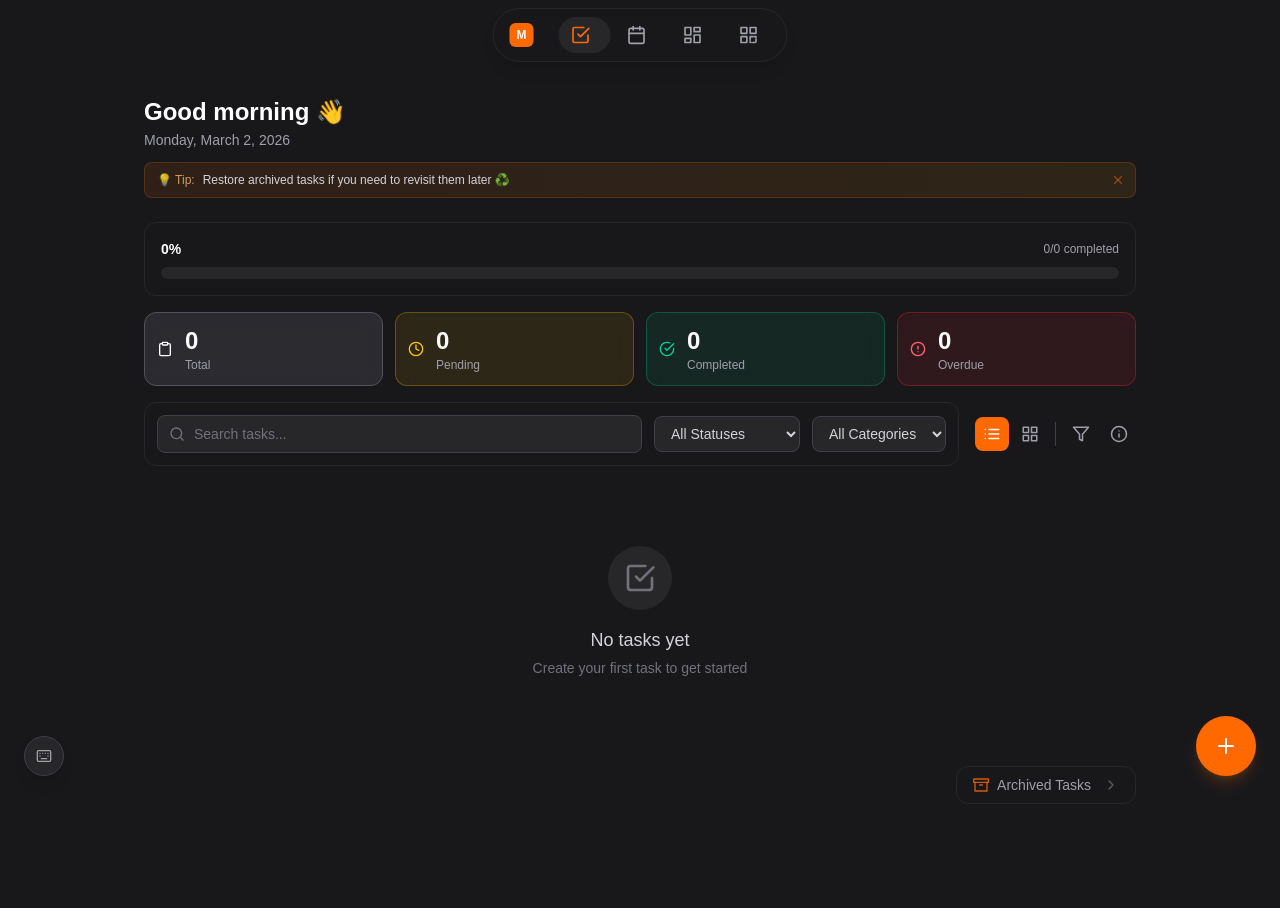
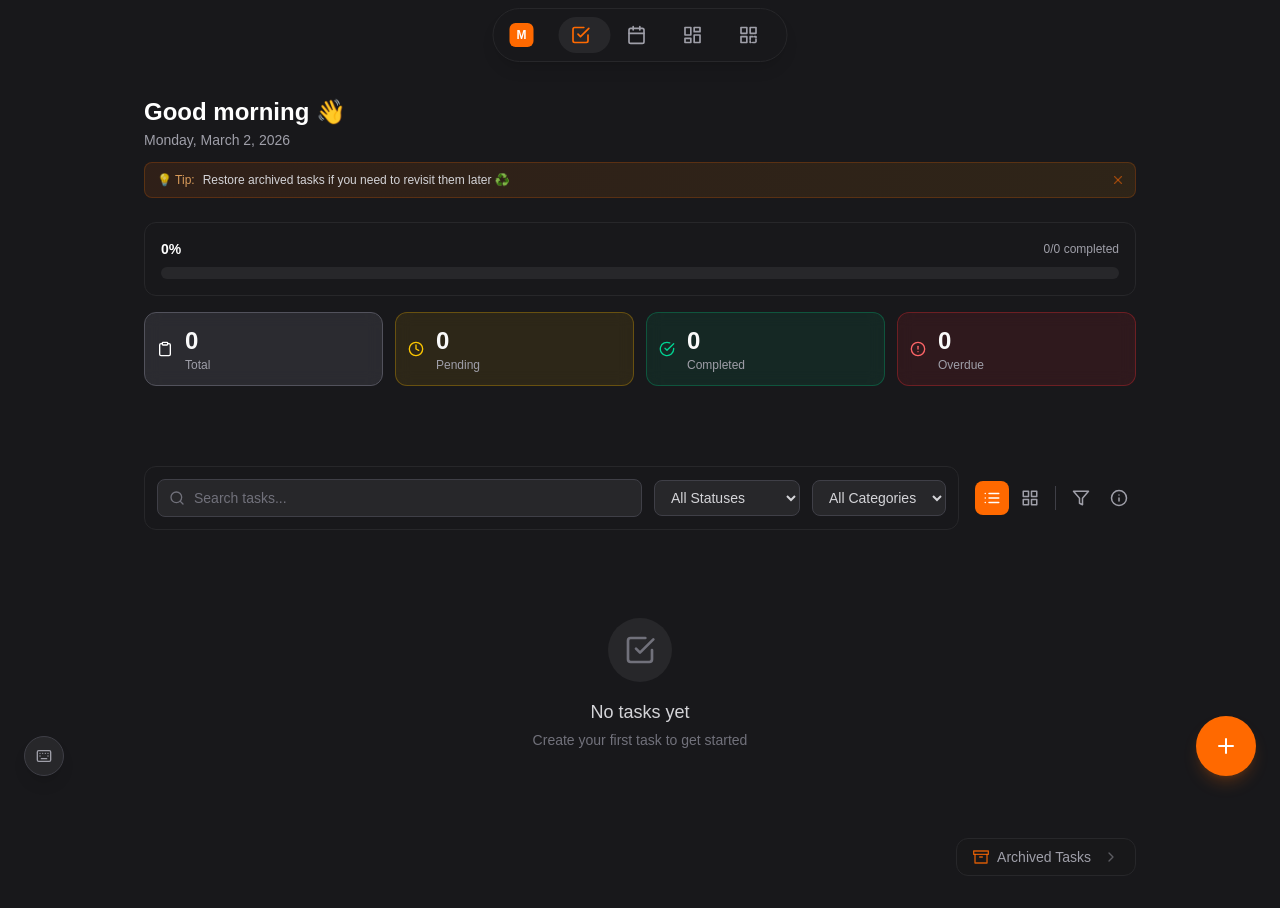
Before and after one commit to LoveMig6334/mc-todo, a Next.js app: page / in a window 1280 px wide. Before the commit the page ends 836 px from the top, so only its background shows below. Built offline with nearby package versions, Linux system fonts and the light colour scheme; a web font is replaced by a local one.

Commit message:
feat: remove unused archiveTask function and adjust spacing in Home component layout

```diff
--- a/app/page.tsx
+++ b/app/page.tsx
@@ -33,14 +33,11 @@ export default function Home() {
     updateTask,
     deleteTask,
     toggleComplete,
-    archiveTask,
     unlinkProjectTasks,
   } = useTaskManager();
   const { categories, addCategory } = useCategories();
   const { viewMode, setViewMode } = useViewPreference();
   const { projects, addProject, updateProject, deleteProject } = useProjects();
-
-
 
   const {
     searchQuery,
@@ -206,7 +203,7 @@ export default function Home() {
         </div>
 
         {/* Quick Stats */}
-        <div className="mb-4">
+        <div className="mb-20">
           <TaskPageStats
             total={stats.total}
             pending={stats.pending}
@@ -216,7 +213,7 @@ export default function Home() {
         </div>
 
         {/* Filter Bar + View Controls */}
-        <div className="mb-4 flex flex-col gap-3">
+        <div className="mb-6 flex flex-col gap-3">
           <div className="flex items-center justify-between gap-4">
             <div className="flex-1">
               <TaskFilterBar
```
